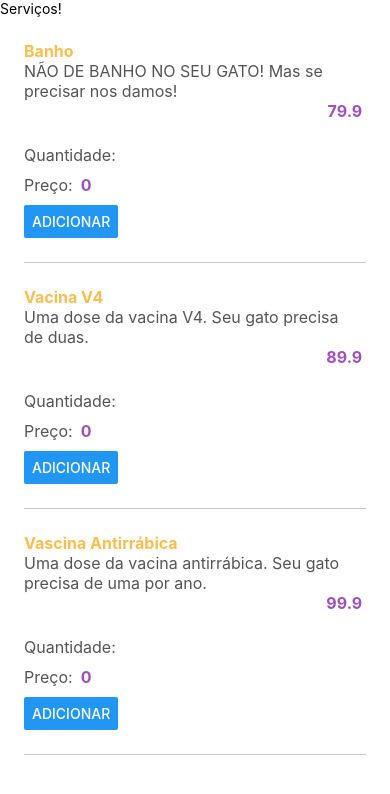
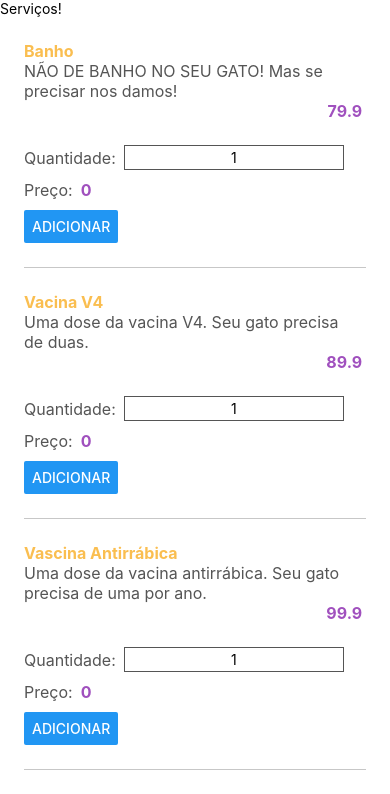
Before and after one commit to GussAlves/gatito-app-android, a React Native app: screen / in a window 390 px wide. Shown: the top 794 px of the page. Built offline with nearby package versions, Linux system fonts and the light colour scheme.

Commit message:
Finish componentes CampoInteiro and Item .

```diff
--- /dev/null
+++ b/src/componentes/CampoInteiro/estilos.js
@@ -0,0 +1,11 @@
+import { StyleSheet } from 'react-native';
+import { cores } from '../../estilos';
+
+export default StyleSheet.create({
+  campo: {
+    height: 25,
+    borderWidth: 1,
+    borderColor: cores.escuro,
+    textAlign: 'center',
+  }
+});
--- a/src/componentes/CampoInteiro/index.js
+++ b/src/componentes/CampoInteiro/index.js
@@ -1,13 +1,27 @@
 import React from 'react';
 import { TextInput } from 'react-native';
+import estilos from '../../estilos';
+
+import estilosPadrao from './estilos';
 
 export default function CampoInteiro({valor, acao}) {
+    const atualiza = (novoValor, acaoRetorno) => {
+        const verificaInteiro = novoValor.match(/^[0-9]*$/);
+        if (!verificaInteiro) return;
+
+        const removeZeroEsquerda = novoValor.replace(/^(0)(.*)/, '$2');
+
+        acaoRetorno(removeZeroEsquerda);
+    }
+
+
     const numeroEmTexto = String(valor);
 
     return <TextInput
+        style={[estilosPadrao.campo, estilos]}
         keyboardType='number-pad'
         selectTextOnFocus
-        onChangeText={(novoValor) => {acao(novoValor)}}
+        onChangeText={(novoValor) => {atualiza(novoValor, acao)}}
         value={numeroEmTexto}
     />
 }
--- a/src/telas/Servicos/Item/index.js
+++ b/src/telas/Servicos/Item/index.js
@@ -2,6 +2,8 @@ import React, { useState } from 'react';
 import { Button, Text, TextInput, View } from 'react-native';
 
 import estilos from './estilos';
+
+import CampoInteiro from '../../../componentes/CampoInteiro';
 
 export default function Item({nome, preco, descricao}) {
     const [quantidade, setQuantidade] = useState(1);
@@ -16,7 +18,7 @@ export default function Item({nome, preco, descricao}) {
             <View>
                 <View style={estilos.valor}>
                     <Text style={estilos.descricao}>Quantidade:</Text>
-                    <TextInput valor={quantidade} acao={setQuantidade} />
+                    <CampoInteiro estilos={estilos.quantidade} valor={quantidade} acao={setQuantidade} />
                 </View>
                 <View style={estilos.valor}>
                     <Text style={estilos.descricao}>Preço:</Text>
```
